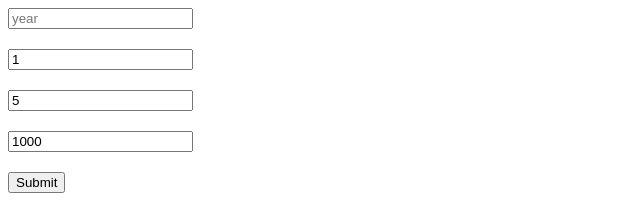
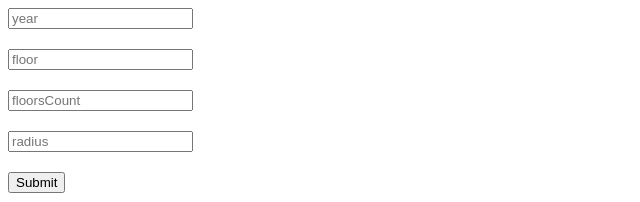
Before and after one commit to zlodiak/ng2_reactive_form_custom_validators, an Angular app: page / in a window 1280 px wide. Shown: the top 202 px of the page, without its empty margins (0-640 px from the left). Built offline with nearby package versions, Linux system fonts and the light colour scheme.

Commit message:
generic validators ok v2

```diff
--- a/src/app/app.component.ts
+++ b/src/app/app.component.ts
@@ -20,19 +20,19 @@ export class AppComponent implements OnInit {
                                                       Validators.max((new Date()).getFullYear()),
                                                       Validators.pattern("^[0-9]*$")
                                                     ]),
-  		'floor':                new FormControl(1, [
+  		'floor':                new FormControl(null, [
                                                       Validators.required,
                                                       Validators.min(1),
                                                       Validators.max(50),
                                                       Validators.pattern("^[0-9]*$")
                                                     ]),
-  		'floorsCount':          new FormControl(5, [
+  		'floorsCount':          new FormControl(null, [
                                                       Validators.required,
                                                       Validators.min(1),
                                                       Validators.max(50),
                                                       Validators.pattern("^[0-9]*$")
                                                     ]),
-  		'radius':               new FormControl(1000, [
+  		'radius':               new FormControl(null, [
                                                       Validators.required,
                                                       Validators.min(1),
                                                       Validators.pattern("^[0-9]*$")
--- a/src/app/components/error-mesages/error-mesages.component.ts
+++ b/src/app/components/error-mesages/error-mesages.component.ts
@@ -41,11 +41,11 @@ export class ErrorMesagesComponent implements OnInit, OnChanges, DoCheck {
   	}
 
   	if (errors.indexOf('max') > -1) {
-			this.errorMessages.push('Максимальное значение ' + (new Date()).getFullYear() + '.');
+			this.errorMessages.push('Максимальное значение ' + this.field.errors.max.max + '.');
   	}
 
   	if (errors.indexOf('min') > -1) {
-			this.errorMessages.push('Минимальное значение 1900.');
+			this.errorMessages.push('Минимальное значение ' + this.field.errors.min.min + '.');
   	}
 
   	if (errors.indexOf('pattern') > -1) {
```
